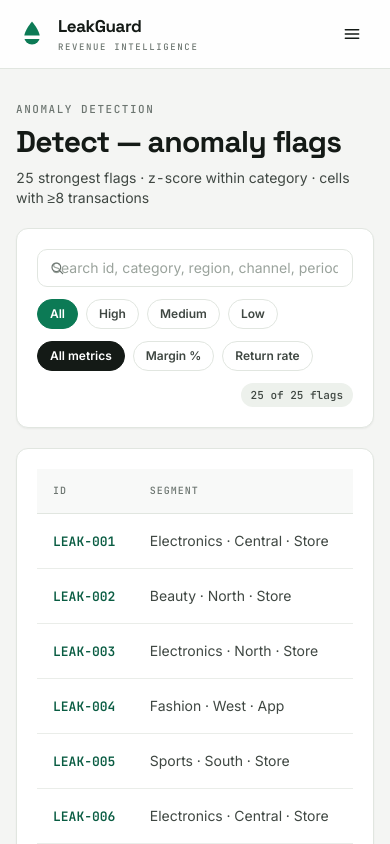
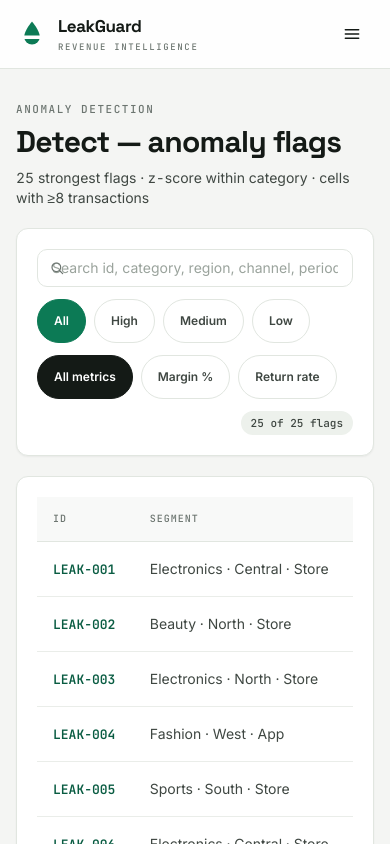
Before and after one commit to kunal4060/money-leak, a Next.js app in the folder web/: page /detect in a window 390 px wide. Shown: the top 844 px of the page. Built offline with nearby package versions, Linux system fonts and the light colour scheme.

Commit message:
feat(web): responsive polish — mobile hamburger nav, phone type scale, 44px tap targets, table scroll + chart label fixes

```diff
--- a/web/app/detect/page.tsx
+++ b/web/app/detect/page.tsx
@@ -92,7 +92,7 @@ export default function DetectPage() {
               key={s}
               onClick={() => setSevFilter(s)}
               aria-pressed={sevFilter === s}
-              className={`rounded-full border px-3 py-1.5 text-xs font-semibold capitalize transition-colors duration-150 ${
+              className={`inline-flex min-h-[44px] items-center rounded-full border px-4 py-2 text-xs font-semibold capitalize transition-colors duration-150 ${
                 sevFilter === s
                   ? "border-accent bg-accent text-white"
                   : "border-line bg-paper text-ink2 hover:border-linedark hover:text-ink"
@@ -108,7 +108,7 @@ export default function DetectPage() {
               key={m}
               onClick={() => setMetricFilter(m)}
               aria-pressed={metricFilter === m}
-              className={`rounded-full border px-3 py-1.5 text-xs font-semibold transition-colors duration-150 ${
+              className={`inline-flex min-h-[44px] items-center rounded-full border px-4 py-2 text-xs font-semibold transition-colors duration-150 ${
                 metricFilter === m
                   ? "border-ink bg-ink text-white"
                   : "border-line bg-paper text-ink2 hover:border-linedark hover:text-ink"
```
